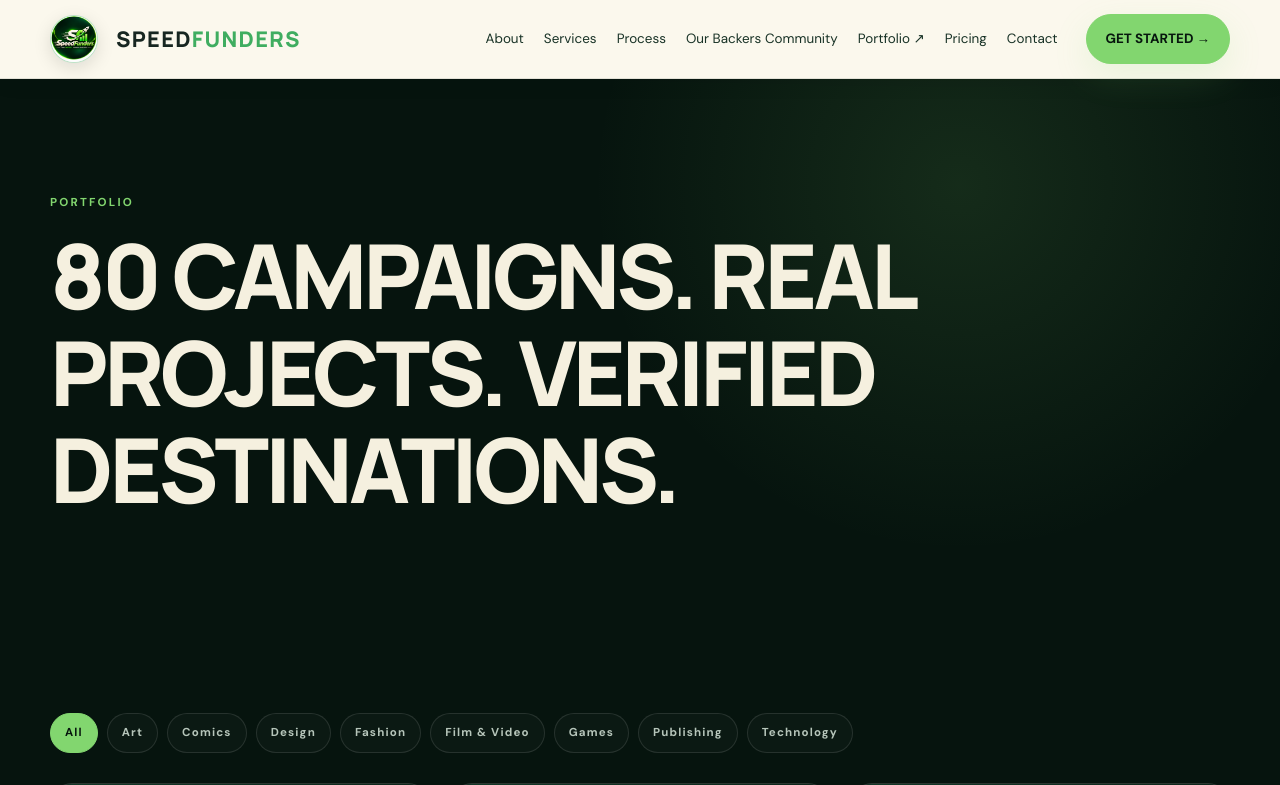
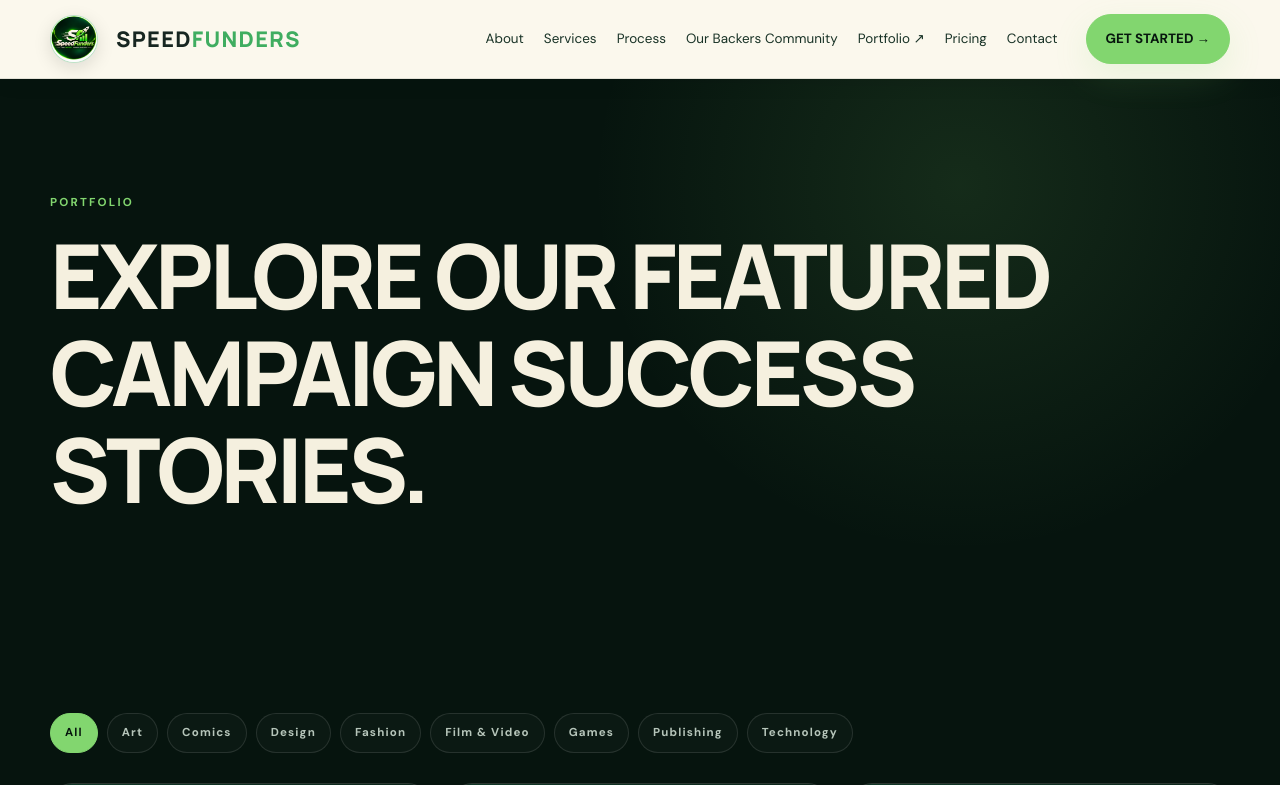
Before and after one commit to richnessofeyeno-hash/speedfunderwebsite, a Next.js app: page /portfolio in a window 1280 px wide. Shown: the top 785 px of the page. Built offline with nearby package versions, Linux system fonts and the light colour scheme.

Commit message:
Portfolio correction

```diff
--- a/app/portfolio/page.tsx
+++ b/app/portfolio/page.tsx
@@ -9,7 +9,7 @@ const categories = ['All','Art','Comics','Design','Fashion','Film & Video','Game
 export default function Page(){
   const [category,setCategory] = useState('All');
   const filtered = useMemo(() => category === 'All' ? portfolio : portfolio.filter(p => p.category === category), [category]);
-  return <Shell eyebrow="Portfolio" title="80 CAMPAIGNS. REAL PROJECTS. VERIFIED DESTINATIONS.">
+  return <Shell eyebrow="Portfolio" title="EXPLORE OUR FEATURED CAMPAIGN SUCCESS STORIES.">
     <section className="section"><div className="container">
       <div className="filters">{categories.map(c=><button key={c} className={`filter ${category===c?'active':''}`} onClick={()=>setCategory(c)}>{c}</button>)}</div>
       <div className="portfolio-grid">
@@ -18,7 +18,13 @@ export default function Page(){
           <div className="portfolio-body"><h3>{p.title}</h3><div className="metric"><strong>{p.funding}</strong><small>FUNDED</small></div><div className="portfolio-meta">{p.backers ? `${p.backers} backers` : 'Campaign record'}</div><span className="text-link">VIEW KICKSTARTER CAMPAIGN ↗</span></div>
         </a>)}
       </div>
-      <p className="notice">Portfolio image mapping is intentionally not fabricated. Campaign cards will use the corresponding verified Kickstarter campaign artwork once each image URL has been checked and added to the dataset.</p>
+<div className="notice portfolio-request">
+  <strong>LOOKING FOR A SPECIFIC NICHE?</strong>
+  <p>
+    This portfolio showcases a selection of our campaign work, not our complete portfolio. If you'd like to see examples relevant to your specific niche, category, or campaign type, contact us and we'll provide relevant portfolio examples where available.
+  </p>
+  <a className="text-link" href="/contact">REQUEST RELEVANT EXAMPLES →</a>
+</div>
     </div></section>
   </Shell>
 }
```
